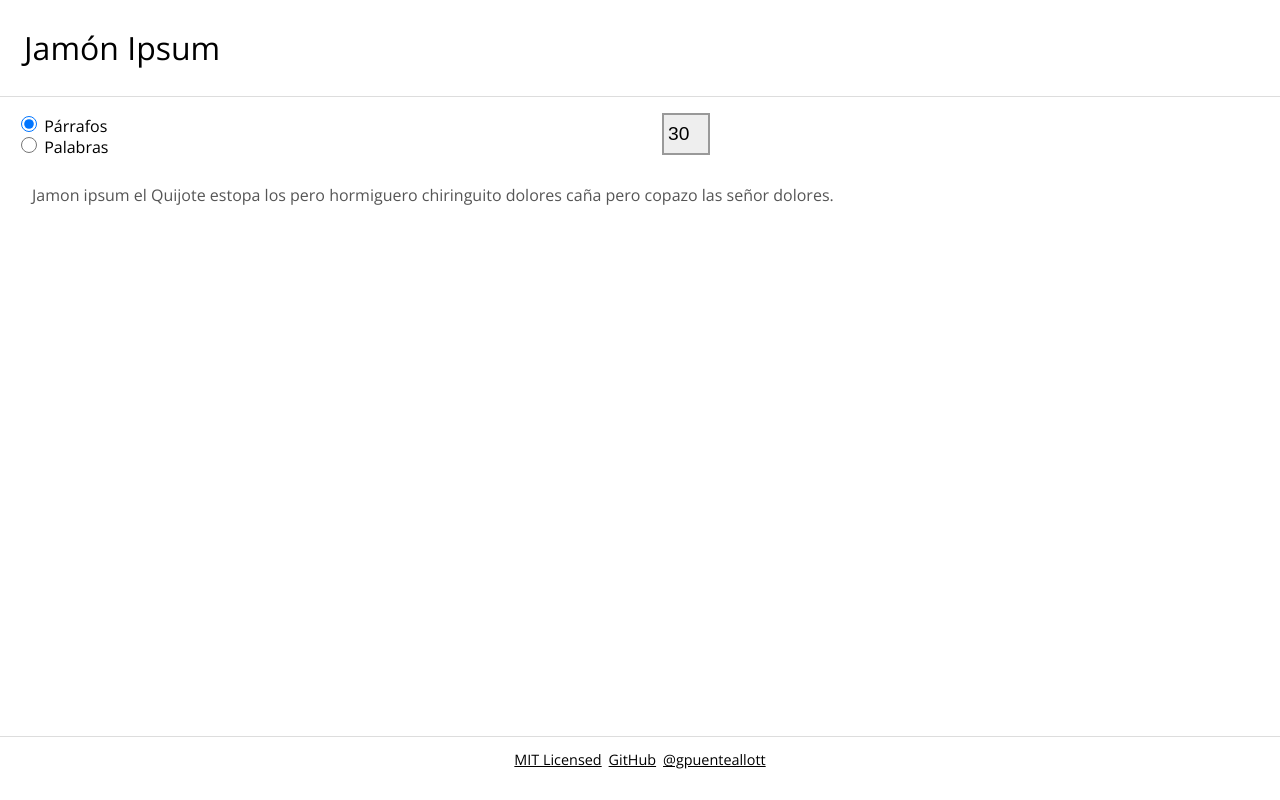
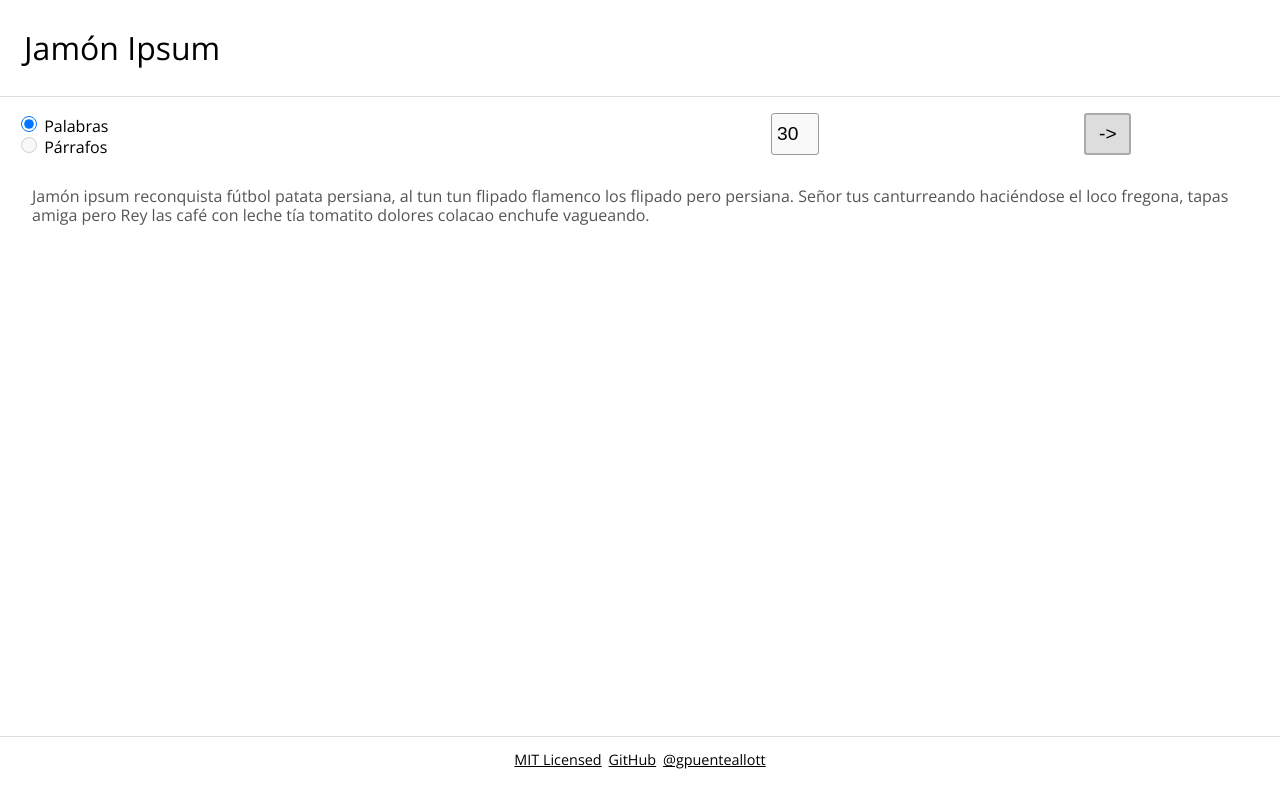
Before and after one commit to guillermodlpa/jamonipsum, a plain HTML site: page index.html in a window 1280 px wide. Drawn offline with nearby package versions, Linux system fonts and the light colour scheme.

Commit message:
Better algorithm, styles, reload button, words

```diff
--- a/index.css
+++ b/index.css
@@ -98,6 +98,16 @@ h1 {
 }
 .jamon-count-container {
 	flex-grow: 1;
+	display: flex;
+	justify-content: space-around;
+}
+#jamon-button {
+	padding: 0 .8rem;
+	font-size: 1.2rem;
+	background-color: #ddd;
+	border: 2px solid #aaa;
+	border-radius: 3px;
+	cursor: pointer;
 }
 
 input[type="number"] {
@@ -106,8 +116,9 @@ input[type="number"] {
 	font-size: 1.2rem;
 	text-align: center;
 
-	background-color: #eee;
-	border: solid 2px #999;
+	background-color: #f9f9f9;
+	border: solid 1px #999;
+	border-radius: 3px;
 }
 
 input[type="radio"] {
@@ -119,6 +130,7 @@ input[type="radio"] {
 #jamon-result {
 	padding: 2rem 1rem 1rem 1rem;
 	color: #555;
+	line-height: 1.2;
 }
 
 footer a {
--- a/index.html
+++ b/index.html
@@ -20,17 +20,18 @@
 		<div class="jamon-controls">
 			<div class="jamon-muticheckbox">
 				<label>
-					<input type="radio" name="type" checked="checked"/>
-					Párrafos
+					<input type="radio" name="type" checked="checked" />
+					Palabras
 				</label>
 				<label>
-					<input type="radio" name="type" />
-					Palabras
+					<input type="radio" name="type" disabled="disabled" />
+					Párrafos
 				</label>
 			</div>
 
 			<div class="jamon-count-container">
-				<input type="number" value="30" id="jamon-count-input">
+				<input type="number" value="30" id="jamon-count-input" />
+				<button id="jamon-button">-></button>
 			</div>
 		</div>
 		<div id="jamon-result">
--- a/index.js
+++ b/index.js
@@ -1,6 +1,4 @@
 (function() {
-  var initialTokens = ['Jamon', ' ', 'ipsum', ' '];
-
   function getCount() {
     return document.getElementById('jamon-count-input').value;
   }
@@ -9,6 +7,10 @@
   }
   function getResultHTMLNode() {
     return document.getElementById('jamon-result');
+  }
+  function bindGenerateButton() {
+    var button = document.getElementById('jamon-button');
+    button && button.addEventListener('click', jamonIpsum);
   }
 
   function jamonIpsum() {
@@ -19,45 +21,119 @@
   }
 
   function generateTokens() {
-    var tokens = initialTokens.slice();
+    var tokens = initialWords.slice();
     var count = getCount();
 
-    var nonConnectorWords = 0;
-    var minimumRealWords = 3;
-    var chancesOfConnector = .1;
     var lastTokens = [];
+    var wordsAdded = tokens.length;
+    var newWord;
 
-    while (tokens.length < count) {
+    var nonConnectors = 0;
+    var nonArticles = 0;
+    var nonStops = 0;
+
+    while (wordsAdded < count) {
       lastTokens = tokens.slice(-10);
 
-      tokens.push(getRandomWord(lastTokens));
+      newWord = getRandomWord(lastTokens);
 
-      // Use connector or whitespace?
-      if (
-        nonConnectorWords >= minimumRealWords &&
-        Math.random() > chancesOfConnector
-      ) {
-        nonConnectorWords = 0;
-        tokens.push(getRandomConnector(), ' ')
-      } else {
-        nonConnectorWords++;
-        tokens.push(' ');
+      // If last char is a `.`, uppercase.
+      if (tokens[tokens.length - 1].slice(-2) === '. ') {
+        newWord = newWord.charAt(0).toUpperCase() + newWord.substr(1);
       }
+
+      wordsAdded++;
+
+      var extraTokenType = getNextTokenType(count - wordsAdded, nonConnectors, nonArticles, nonStops);
+      var extraToken;
+
+      switch (extraTokenType) {
+        case 'connector':
+          extraToken = getRandomConnector() + ' ';
+          nonConnectors = 0;
+          nonArticles++;
+          wordsAdded++;
+          nonStops++;
+          break;
+        case 'article':
+          extraToken = getRandomArticle() + ' ';
+          nonArticles = 0;
+          nonConnectors++;
+          wordsAdded++;
+          nonStops++;
+          break;
+        case 'stop':
+          extraToken = getRandomStop() + ' ';
+          nonConnectors++;
+          nonArticles++;
+          nonStops = 0;
+          break;
+        default:
+          extraToken = ' ';
+          nonConnectors++;
+          nonArticles++;
+          nonStops++;
+      }
+
+      tokens.push(newWord + extraToken);
     }
 
-    tokens.pop(); // last whitespace.
+    // Remove last whitespace.
+    tokens[tokens.length - 1] = tokens[tokens.length - 1].slice(0, -1);
     tokens.push('.');
 
     return tokens;
+  }
+
+  var minWordsBetweenStops = 3;
+  var chancesOfStop = .2;
+  var minWordsBetweenConnectors = 6;
+  var chancesOfConnector = .2;
+  var minWordsBetweenArticles = 2;
+  var chancesOfArticle = .5;
+
+  function getNextTokenType(wordsLeft, nonConnectors, nonArticles, nonStops) {
+    // Article.
+    if (
+      wordsLeft > 2 &&
+      nonArticles >= minWordsBetweenArticles &&
+      Math.random() > chancesOfArticle
+    ) {
+      return 'article';
+    // Connector.
+    } else if (
+      wordsLeft > 6 &&
+      nonConnectors >= minWordsBetweenConnectors &&
+      Math.random() > chancesOfConnector
+    ) {
+      return 'connector';
+    // Stop.
+    } else if (
+      wordsLeft > 6 &&
+      nonStops >= minWordsBetweenStops &&
+      Math.random() > chancesOfStop
+    ) {
+      return 'stop';
+    } else {
+      return undefined; // whitespace.
+    }
   }
 
   function getRandInt(limit) {
     return Math.floor(Math.random() * limit);
   }
 
+  function getRandomStop() {
+    var rand = getRandInt(availableStops.length);
+    return availableStops[rand];
+  }
   function getRandomConnector() {
     var rand = getRandInt(availableConnectors.length);
     return availableConnectors[rand];
+  }
+  function getRandomArticle() {
+    var rand = getRandInt(availableArticles.length);
+    return availableArticles[rand];
   }
 
   function getRandomWord(lastTokens) {
@@ -74,13 +150,31 @@
     return word;
   }
 
-  var availableConnectors = [
+  var availableStops = [
     '.',
     ',',
+  ];
+
+  var availableConnectors = [
     ' y',
     ' pero',
   ];
 
+  var availableArticles = [
+    ' la',
+    ' el',
+    ' las',
+    ' los',
+    ' mis',
+    ' tus',
+    ' sus',
+    ' tu',
+    ' mi',
+    ' un',
+    ' una',
+  ];
+
+  var initialWords = ['Jamón ', 'ipsum '];
   var availableWords = [
     'jamón',
     'estopa',
@@ -91,11 +185,6 @@
     'salmorejo',
     'canción',
     'señor',
-    'el',
-    'la',
-    'los',
-    'las',
-    'con',
     'amiga',
     'estupendo',
     'croquetas',
@@ -110,7 +199,41 @@
     'charanga',
     'chiringuito',
     'playita',
+    'persiana',
+    'bocadillo',
+    'fregona',
+    'tomatito',
+    'colacao',
+    'café con leche',
+    'turrón',
+    'pipas',
+    'tío',
+    'tía',
+    'botellón',
+    'chollazo',
+    'flipado',
+    'mola mazo',
+    'cocido',
+    'al tun tun',
+    'fútbol',
+    'más fútbol',
+    'quinto pino',
+    'piripi',
+    'ligar',
+    'vale',
+    'canturreando',
+    'vagueando',
+    'haciéndose el loco',
+    'pega ojo',
+    'pan comido',
+    'tócate',
+    'enchufe',
+    'flamenco',
+    'Almodóvar',
+    'Penélope Cruz',
+    'Rey',
   ];
 
+  bindGenerateButton();
   jamonIpsum();
 }());
```
